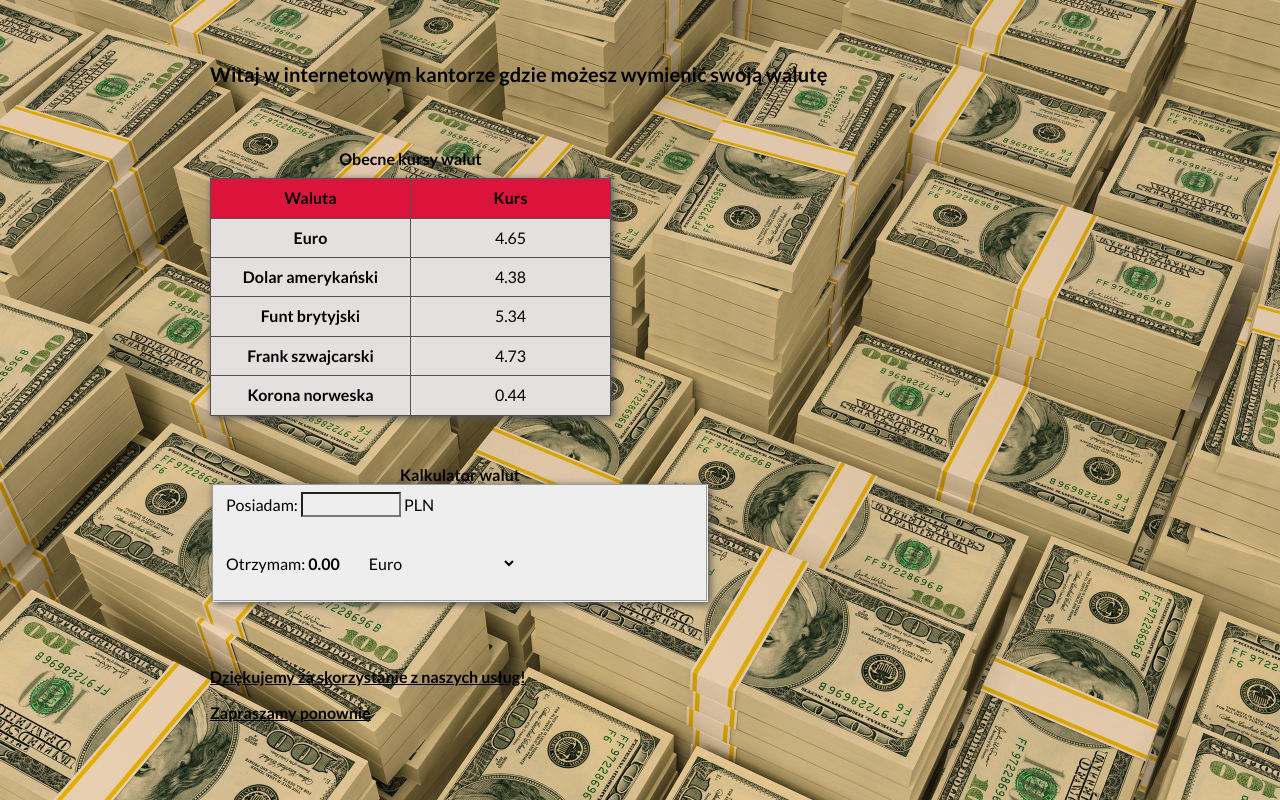
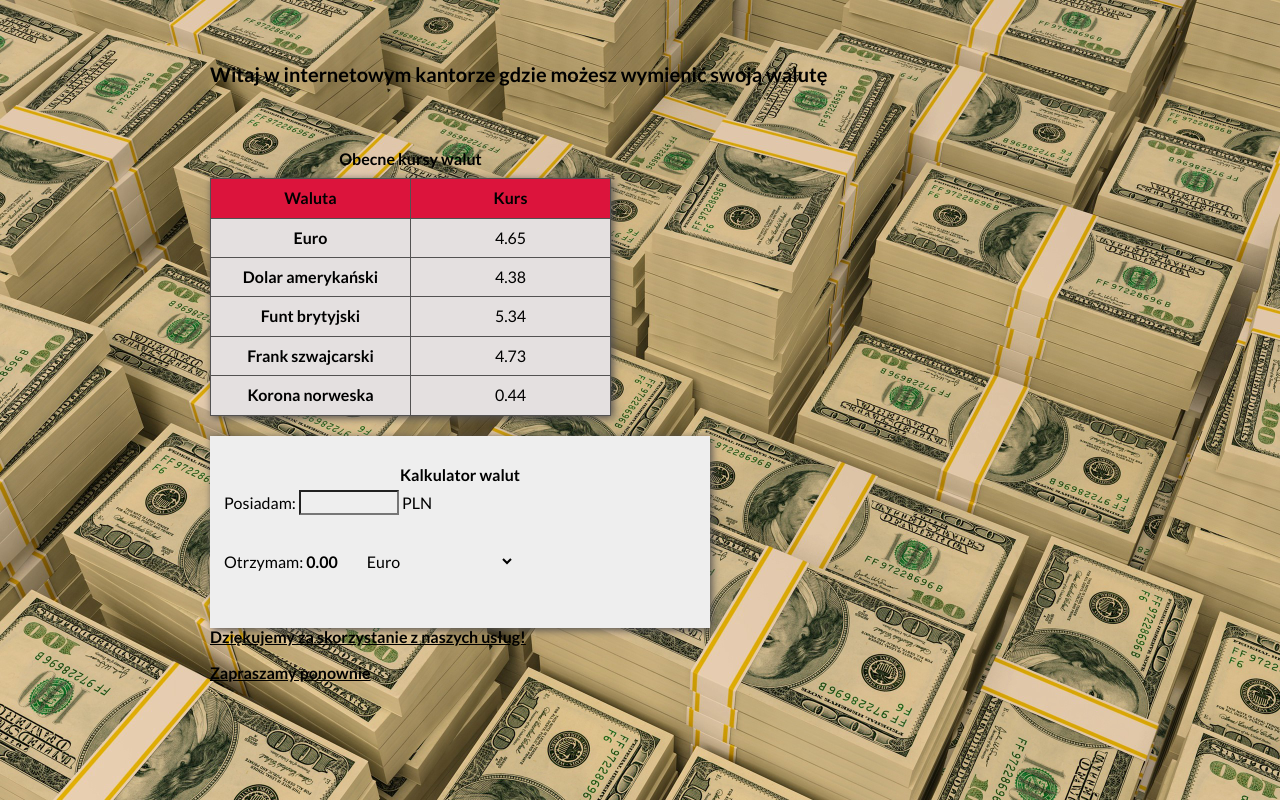
Before and after one commit to xxFino/cantor-react, a React (Create React App) app: page / in a window 1280 px wide. Built offline with nearby package versions, Linux system fonts and the light colour scheme.

Commit message:
few changes in program code

```diff
--- a/src/Footer/index.js
+++ b/src/Footer/index.js
@@ -1,9 +1,9 @@
 import "./style.css";
 
 const Footer = () => (
-    <p className="footer">
+    <footer className="footer">
         <strong>Dziękujemy za skorzystanie z naszych usług! <br /><br />Zapraszamy ponownie</strong>
-    </p>
+    </footer>
 );
 
 export default Footer;
--- a/src/Form/style.css
+++ b/src/Form/style.css
@@ -1,12 +1,14 @@
 .form {
-    padding-top: 50px;
-    padding-bottom: 50px;
+    margin-top: 20px;
+    padding-top: 30px;
+    padding-bottom: 30px;
     width: 500px;
+    background-color: #eee;
+    box-shadow: 2px 2px 8px rgb(82, 80, 80);
 }
 
 .form__fieldset {
-    background-color: #eee;
-    box-shadow: 2px 2px 8px rgb(82, 80, 80);
+    border: none;
 }
 
 .form__legend {
--- a/src/Header/index.js
+++ b/src/Header/index.js
@@ -1,7 +1,9 @@
 import "./style.css";
 
 const Header = () => (
-    <h1 className="header">Witaj w internetowym kantorze gdzie możesz wymienić swoją walutę</h1>
+    <header>
+        <h1 className="header">Witaj w internetowym kantorze gdzie możesz wymienić swoją walutę</h1>
+    </header>
 );
 
 export default Header;
```
Also changed, not shown: src/Form/index.js (+4 -3 lines).
